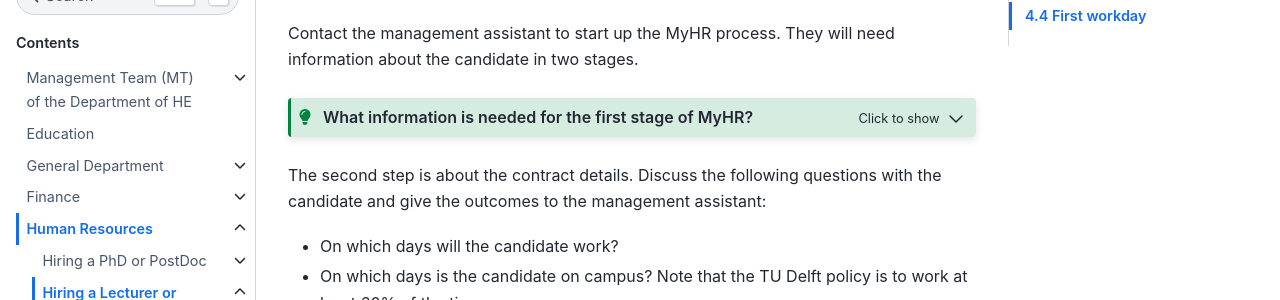
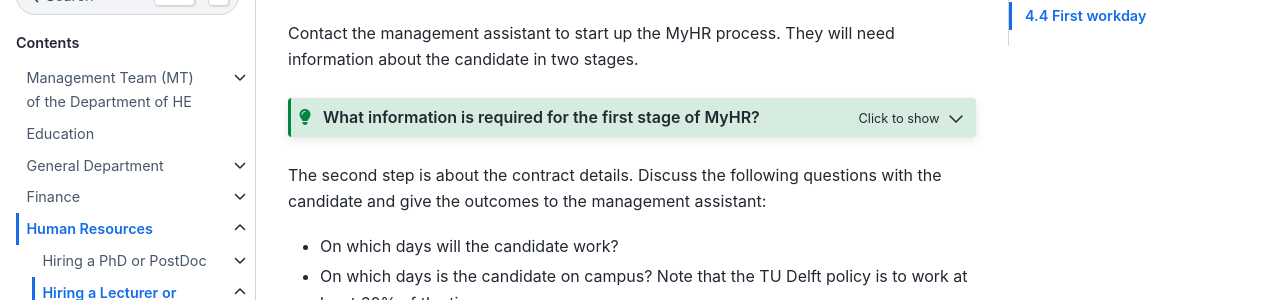
Before and after one commit to TeachBooks/he-staff, a Jupyter Book: the page built from book/some_content/HR/Hiring/HigherFunctions/4CompletionPhase.md, in a window 1280 px wide and 900 px high, scrolled down 2087 px. Shown: the part 153-453 px from the top of the window. Built offline with Jupyter Book 1.0.4 settings and Sphinx 7.4.7 and the Sphinx Book theme 1.1.4, drawn with Linux system fonts in a browser that asks for light colours.

Commit message:
hiring minor update

````diff
--- a/book/some_content/HR/Hiring/HigherFunctions/4CompletionPhase.md
+++ b/book/some_content/HR/Hiring/HigherFunctions/4CompletionPhase.md
@@ -71,7 +71,7 @@ The management assistant follows the workflow in MyHR. MyHR is used to gather th
 
 Contact the management assistant to start up the MyHR process. They will need information about the candidate in two stages.
 
-```{admonition} What information is needed for the first stage of MyHR?
+```{admonition} What information is required for the first stage of MyHR?
 :class: tip, dropdown
 
 - Initials of first names
````
